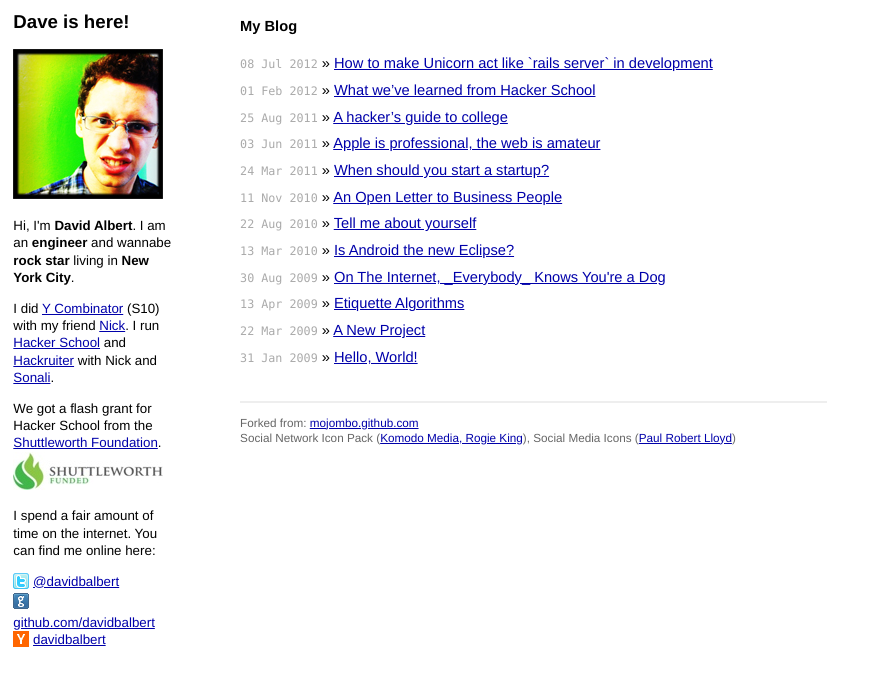
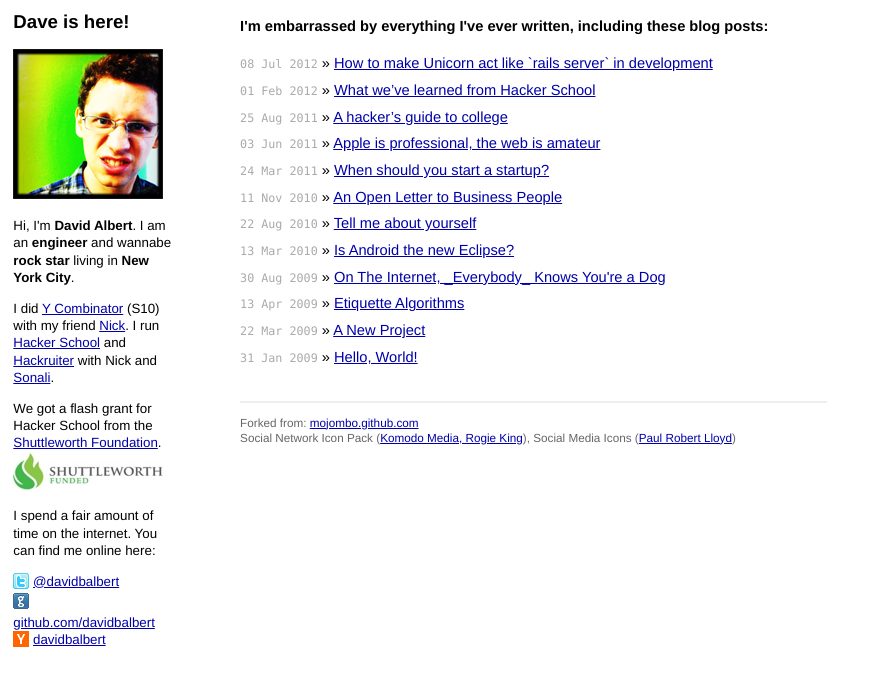
Before and after one commit to davidbalbert/davidbalbert.github.io, a Jekyll site: the page built from index.html, in a window 1280 px wide. Shown: the top 686 px of the page, without its empty margins (0-877 px from the left). Built offline with Jekyll 4.4.1, drawn with Linux system fonts in a browser that asks for light colours; Markdown is read by kramdown in place of the engine named in the settings.

Commit message:
I'm embarrassed

```diff
--- a/index.html
+++ b/index.html
@@ -4,7 +4,7 @@ title: David Albert
 ---
 
 <div id="home">
-  <h1>My Blog</h1>
+  <h1>I'm embarrassed by everything I've ever written, including these blog posts:</h1>
   <ul class="posts">
     {% for post in site.posts %}
       <li><span>{{ post.date | date_to_string }}</span> &raquo; <a href="{{ post.url }}">{{ post.title }}</a></li>
```
